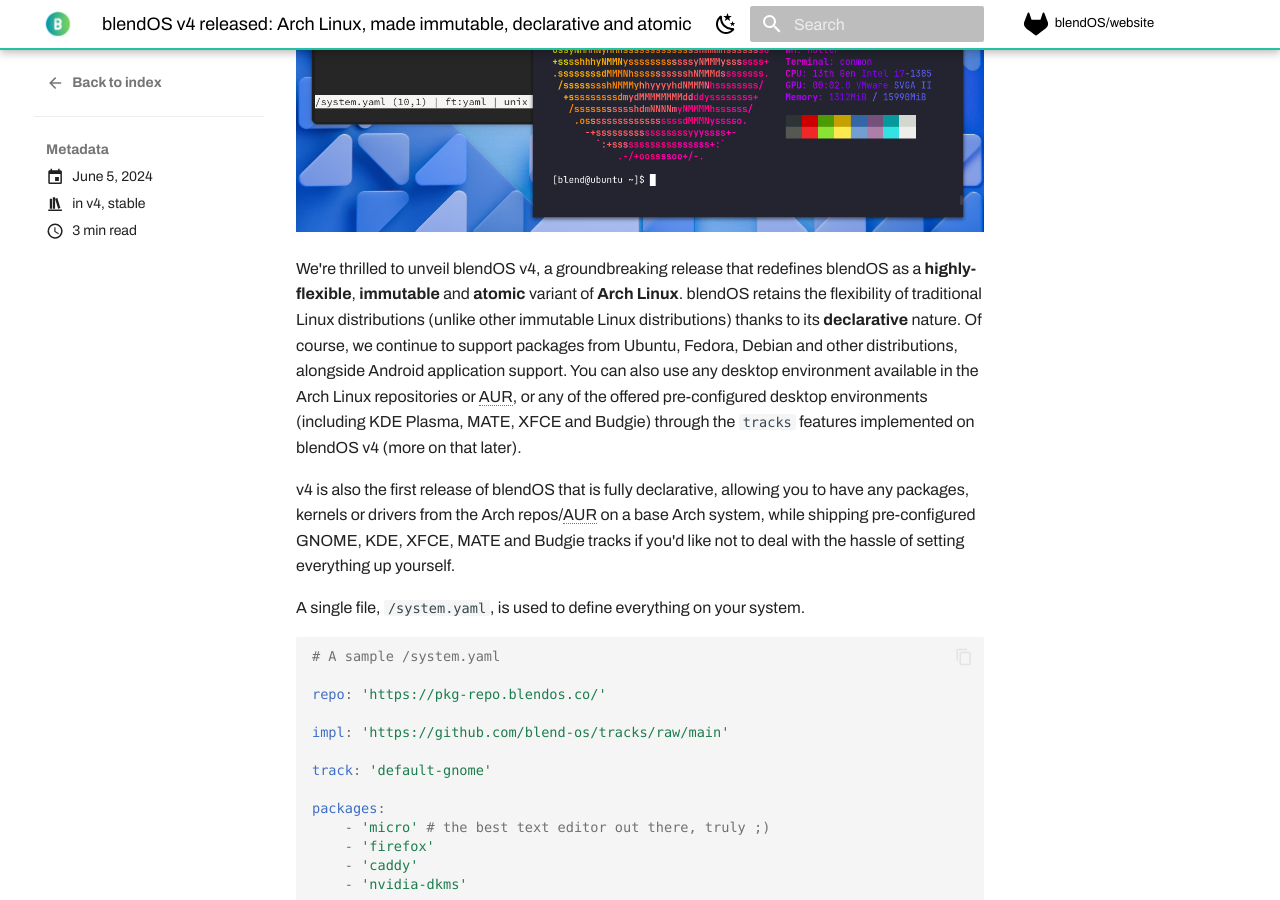
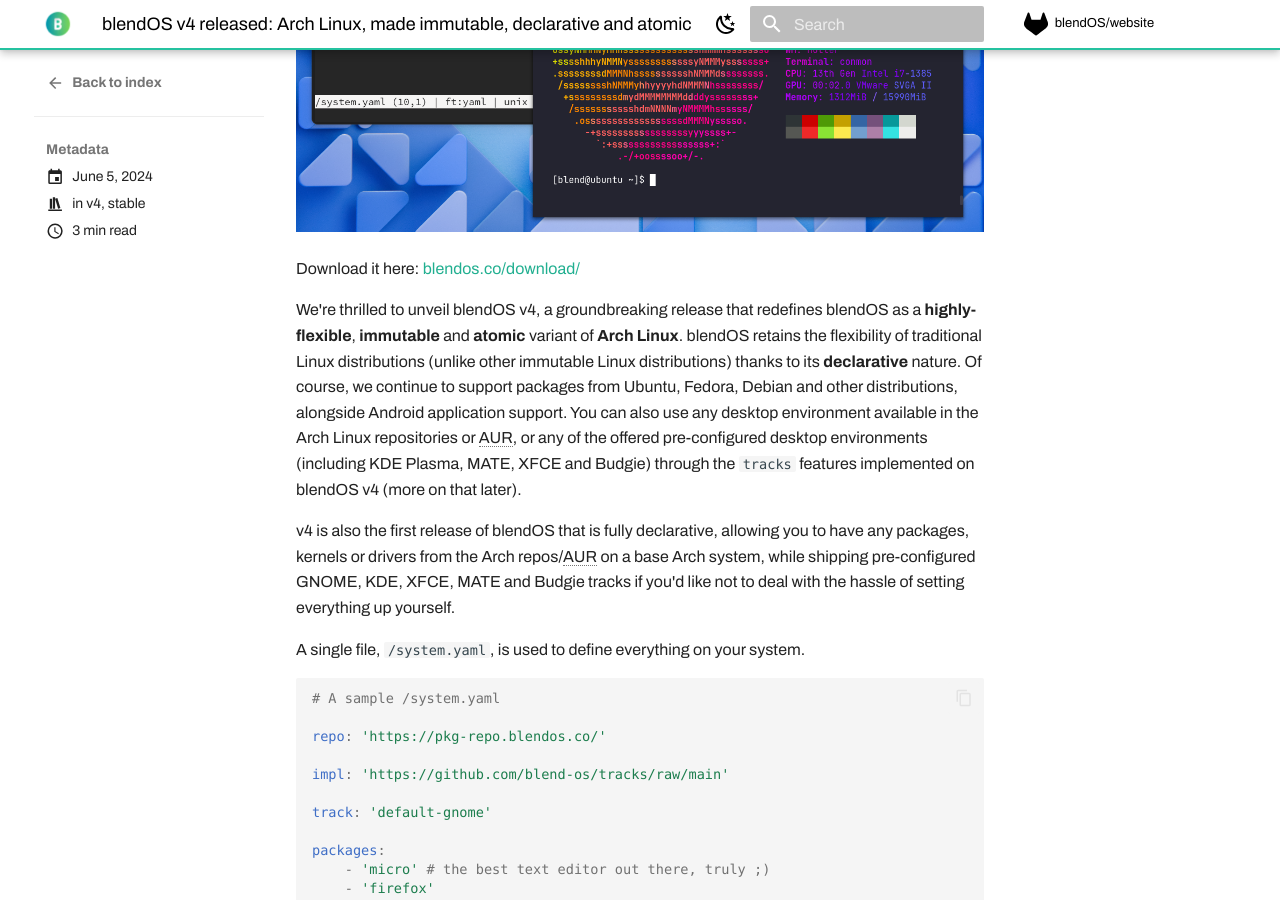
Before and after one commit to blend-os/website, an MkDocs documentation site: the page built from docs/blog/posts/blendOS-v4-stable.md, in a window 1280 px wide and 900 px high, scrolled down 469 px. Built offline with MkDocs 1.6.1 and Material for MkDocs 9.7.7, drawn with Linux system fonts in a browser that asks for light colours; some web fonts are replaced; plug-ins that fetch from the network failed and are left out.

Commit message:
feat: add download link to blog post

```diff
--- a/docs/blog/posts/blendOS-v4-stable.md
+++ b/docs/blog/posts/blendOS-v4-stable.md
@@ -8,6 +8,8 @@
 ---
 
 ![screenshot](../../assets/img/blendOS-v4-screenshot.png)
+
+Download it here: https://blendos.co/download/
 
 We're thrilled to unveil blendOS v4, a groundbreaking release that redefines blendOS as a **highly-flexible**, **immutable** and **atomic** variant of **Arch Linux**. blendOS retains the flexibility of traditional Linux distributions (unlike other immutable Linux distributions) thanks to its **declarative** nature. Of course, we continue to support packages from Ubuntu, Fedora, Debian and other distributions, alongside Android application support. You can also use any desktop environment available in the Arch Linux repositories or AUR, or any of the offered pre-configured desktop environments (including KDE Plasma, MATE, XFCE and Budgie) through the `tracks` features implemented on blendOS v4 (more on that later).
 
```
